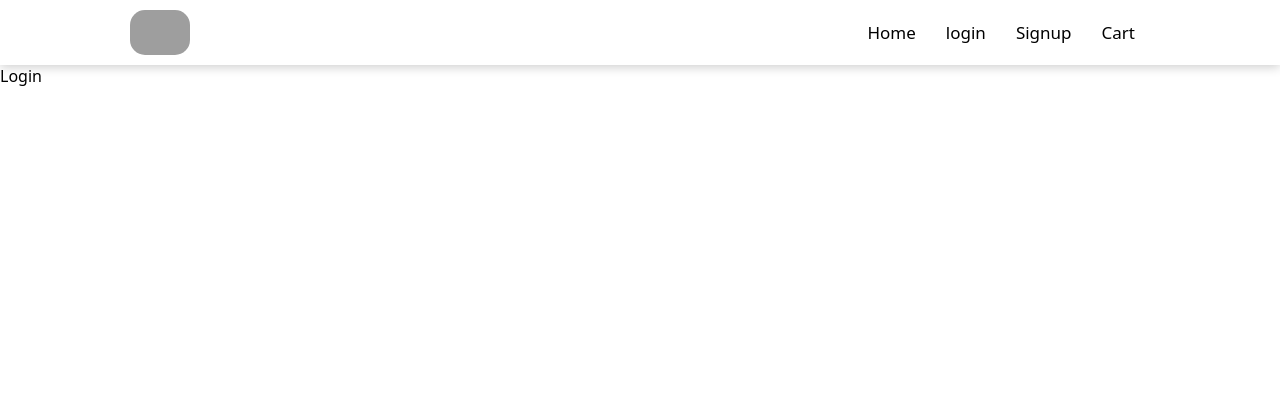
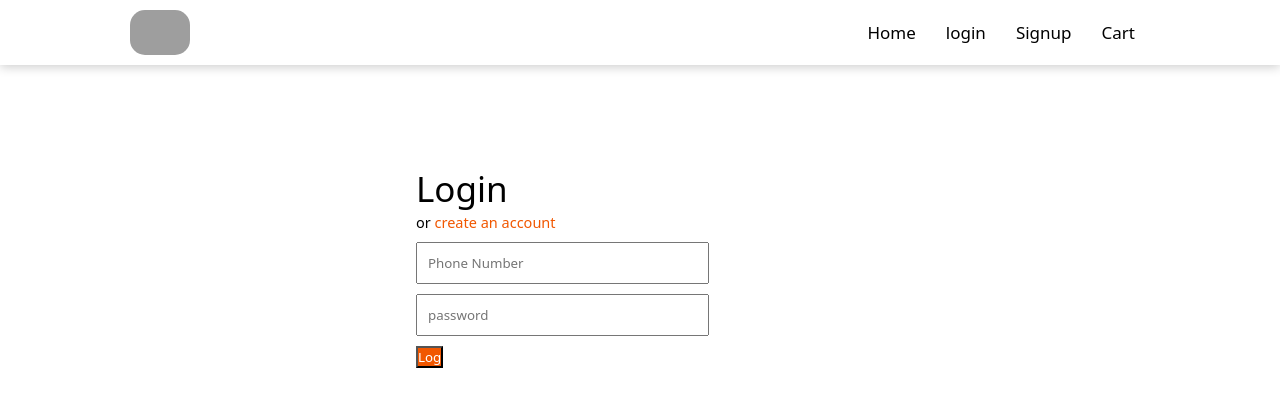
Before and after one commit to sharathascr/namaste-react, a React (Vite) app: page /login in a window 1280 px wide. Shown: the top 406 px of the page. Built offline with nearby package versions, Linux system fonts and the light colour scheme; grey boxes are pictures that could not be loaded.

Commit message:
login page

```diff
--- a/src/components/Login.js
+++ b/src/components/Login.js
@@ -2,7 +2,21 @@ import React from "react";
 import "../styles/Login.css";
 
 function Login() {
-  return <div>Login</div>;
+  return (
+    <div className="login-page">
+      <div className="login-content">
+        <p className="login-heading"> Login</p>
+        <p className="create-account-text">
+          or <span className="create-text">create an account</span>
+          <div>
+            <input placeholder="Phone Number" />
+            <input placeholder="password" />
+            <button className="login-btn">Log</button>
+          </div>
+        </p>
+      </div>
+    </div>
+  );
 }
 
 export default Login;
--- a/src/styles/Login.css
+++ b/src/styles/Login.css
@@ -0,0 +1,28 @@
+.login-page {
+  width: 35%;
+  margin: 100px auto;
+}
+.login-content {
+  margin: auto;
+}
+.login-heading {
+  font-size: 35px;
+  font-weight: 400;
+}
+.create-text {
+  color: #f15700;
+}
+.create-account-text {
+  font-size: 14.5px;
+  font-weight: 500;
+}
+.login-page input {
+  display: block;
+  width: 60%;
+  margin: 10px 0;
+  padding: 10px;
+}
+.login-btn {
+  color: #fff;
+  background-color: #f15700;
+}
```
